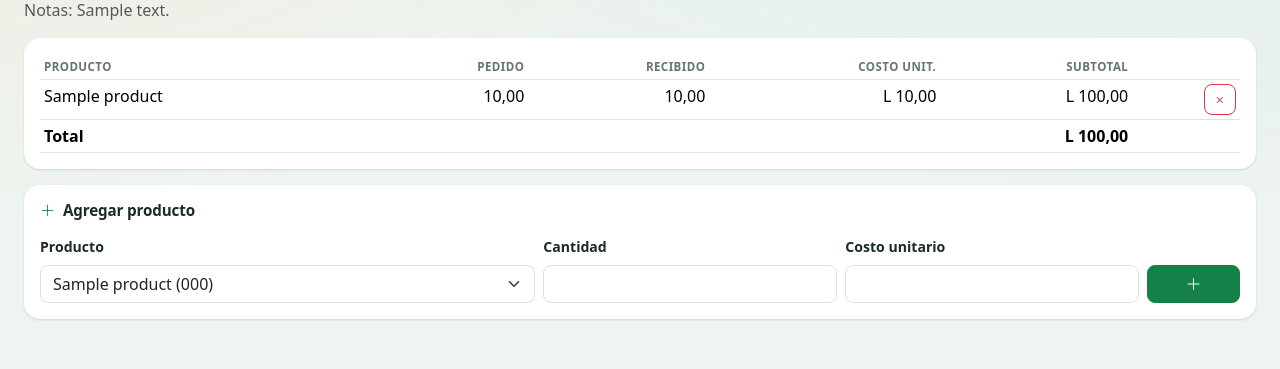
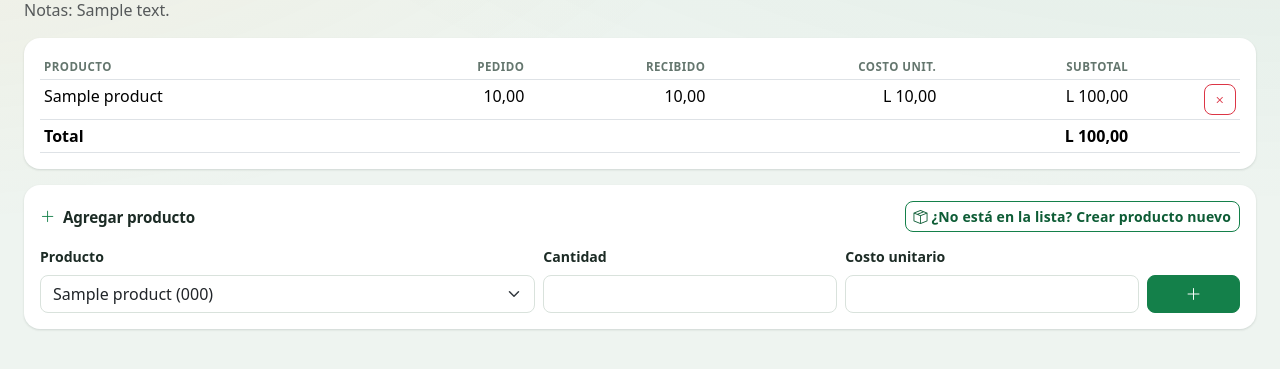
Before and after one commit to Jcontreras013/Sistema-facturacion, a Django app: page /inventario/ordenes-compra/1/ in a window 1280 px wide; the page is wider, and only the part inside the window is pictured. Shown: the part 191-560 px from the top of that part. Run offline with Django 5.2, Linux system fonts and the light colour scheme; a user stored in the database is signed in; tables that the repository leaves empty hold one stand-in row (values such as "Sample post"); some libraries are stand-ins or nearby versions.

Commit message:
Permitir crear un producto nuevo sin salir de la orden de compra
El selector de "Agregar producto" en una orden de compra solo jalaba
del catálogo existente, así que no había forma de agregar un artículo
de un proveedor nuevo sin ir primero a crearlo por separado. Ahora hay
un botón que abre el formulario de producto con el proveedor de la
orden precargado, y al guardar regresa automáticamente a la misma
orden con el producto ya disponible para agregarlo.

```diff
--- a/inventory/views.py
+++ b/inventory/views.py
@@ -8,6 +8,7 @@ from django.contrib.auth.decorators import login_required
 from django.db.models import Q
 from django.http import JsonResponse
 from django.shortcuts import get_object_or_404, redirect, render
+from django.utils.http import url_has_allowed_host_and_scheme
 
 from core.audit import log_action
 from core.models import AuditLog
@@ -60,16 +61,26 @@ def product_list(request):
 
 @admin_required
 def product_create(request):
+    next_url = request.POST.get("next") or request.GET.get("next")
+    if next_url and not url_has_allowed_host_and_scheme(next_url, allowed_hosts={request.get_host()}):
+        next_url = None
+
     if request.method == "POST":
         form = ProductForm(request.POST)
         if form.is_valid():
             product = form.save()
             log_action(request.user, "created", product)
             messages.success(request, f"Producto '{product.name}' creado correctamente.")
-            return redirect("inventory:product_list")
+            return redirect(next_url or "inventory:product_list")
     else:
-        form = ProductForm()
-    return render(request, "inventory/product_form.html", {"form": form, "title": "Nuevo producto"})
+        initial = {}
+        provider_id = request.GET.get("provider")
+        if provider_id:
+            initial["provider"] = provider_id
+        form = ProductForm(initial=initial)
+    return render(
+        request, "inventory/product_form.html", {"form": form, "title": "Nuevo producto", "next": next_url}
+    )
 
 
 @admin_required
--- a/templates/inventory/product_form.html
+++ b/templates/inventory/product_form.html
@@ -16,6 +16,7 @@
     {% endif %}
     <form method="post">
         {% csrf_token %}
+        {% if next %}<input type="hidden" name="next" value="{{ next }}">{% endif %}
         <div class="row g-3">
             <div class="col-md-6">
                 <label class="form-label">{{ form.code.label }}</label>
@@ -85,7 +86,7 @@
         </div>
         <div class="mt-4">
             <button type="submit" class="btn btn-primary">Guardar</button>
-            <a href="{% url 'inventory:product_list' %}" class="btn btn-outline-secondary">Cancelar</a>
+            <a href="{{ next|default:'' }}{% if not next %}{% url 'inventory:product_list' %}{% endif %}" class="btn btn-outline-secondary">Cancelar</a>
         </div>
     </form>
 </div>
--- a/templates/inventory/purchase_order_detail.html
+++ b/templates/inventory/purchase_order_detail.html
@@ -74,8 +74,13 @@
 
 {% if order.status == "borrador" %}
 <div class="card p-3 mb-3">
-    <h6 class="card-section-title"><i class="bi bi-plus-lg"></i> Agregar producto</h6>
-    <form method="post" action="{% url 'inventory:purchase_order_add_item' order.pk %}" class="row g-2 align-items-end">
+    <div class="d-flex justify-content-between align-items-center">
+        <h6 class="card-section-title mb-0"><i class="bi bi-plus-lg"></i> Agregar producto</h6>
+        <a href="{% url 'inventory:product_create' %}?next={{ request.path|urlencode }}&provider={{ order.provider_id }}" class="btn btn-sm btn-outline-primary">
+            <i class="bi bi-box-seam"></i> ¿No está en la lista? Crear producto nuevo
+        </a>
+    </div>
+    <form method="post" action="{% url 'inventory:purchase_order_add_item' order.pk %}" class="row g-2 align-items-end mt-1">
         {% csrf_token %}
         <div class="col-md-5">
             <label class="form-label small">Producto</label>
```
Also changed, not shown: README.md.
